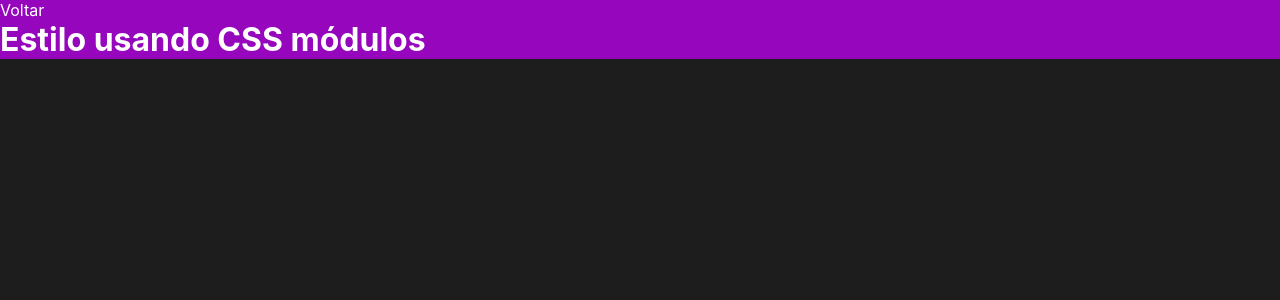
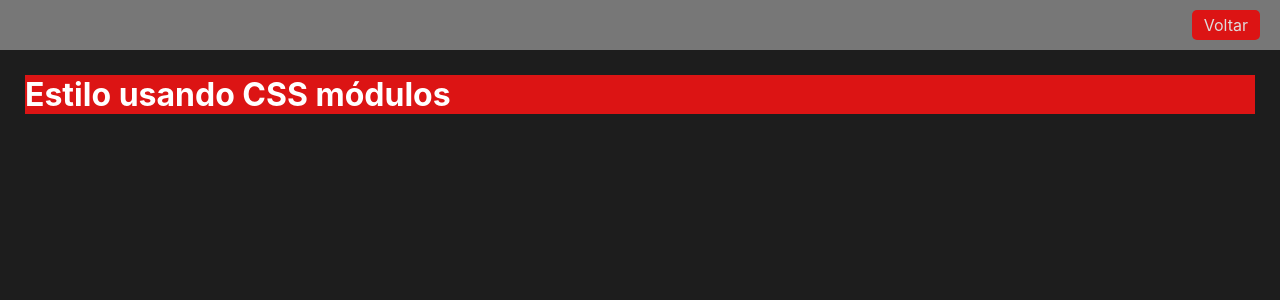
Before and after one commit to viniciusFUU/fundamentos, a Next.js app: page /estiloso in a window 1280 px wide. Shown: the top 300 px of the page. Built offline with nearby package versions, Linux system fonts and the light colour scheme.

Commit message:
fundamentos Next.js #08 layout

```diff
--- /dev/null
+++ b/src/components/Layout.jsx
@@ -0,0 +1,18 @@
+import styles from '../styles/Layout.module.css'
+import Link from "next/link"
+
+export default function Layout(props){
+    return(
+        <div className={styles.layout}>
+            <div className={styles.cabecalho}>
+                <Link href="/">Voltar</Link>
+            </div>
+
+            <div className={styles.conteudo}>
+                {props.children}
+            </div>
+
+
+        </div>
+    )
+}
--- a/src/pages/Estiloso.module.css
+++ b/src/pages/Estiloso.module.css
@@ -1,5 +1,5 @@
 .roxo{
-    background-color: rgb(149, 6, 189);
+    background-color: rgb(220, 20, 20);
     color: rgb(255, 255, 255);
 }
 
--- a/src/pages/estiloso.jsx
+++ b/src/pages/estiloso.jsx
@@ -1,11 +1,14 @@
 import styles from './Estiloso.module.css'
+import Layout from '../components/Layout'
 import Link from 'next/link'
 
 export default function Estiloso () {
     return (
-        <div className={styles.roxo}>
-            <Link href="/">Voltar</Link>
-            <h1>Estilo usando CSS módulos</h1>
-        </div>
+        <Layout>
+            <div className={styles.roxo}>
+                <h1>Estilo usando CSS módulos</h1>
+            </div>
+        </Layout>
+
     )
 }
--- /dev/null
+++ b/src/styles/Layout.module.css
@@ -0,0 +1,23 @@
+.Layout{
+    height: 100vh;
+    display: flex;
+    flex-direction: column;
+}
+
+.cabecalho{
+    display: flex;
+    justify-content: flex-end;
+    padding: 10px 20px;
+    background-color: #777;
+}
+
+.cabecalho a{
+    background-color: rgb(220, 20, 20);
+    padding: 5px 12px;
+    border-radius: 5px;
+}
+
+.conteudo{
+    padding: 25px;
+    height: 100%;
+}
```
